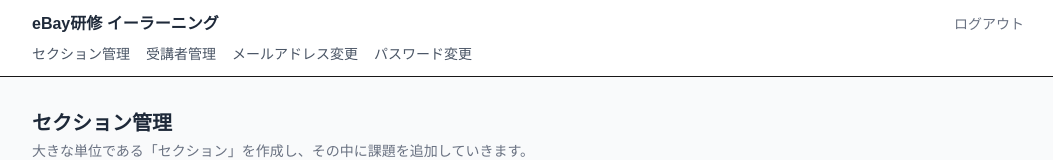
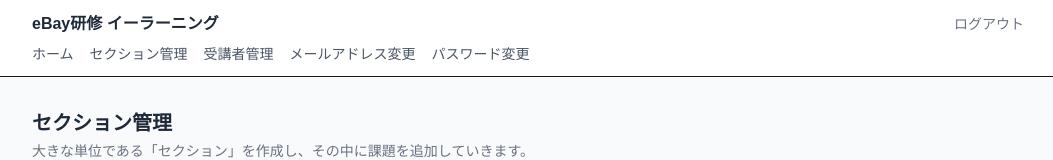
Before and after one commit to nekopath1201-blip/ebay-elearning-app, a Next.js app: page /admin/sections in a window 1280 px wide. Shown: the top 160 px of the page, without its empty margins (112-1165 px from the left). Built offline with nearby package versions, Linux system fonts and the light colour scheme; no server answers; the database is empty.

Commit message:
管理者ヘッダーに「ホーム」リンクを追加
受講者側にはすでにある「ホーム」リンクが管理者側になかったため、
ナビゲーションの先頭に追加した。

Co-Authored-By: Claude Sonnet 5 <noreply@anthropic.com>

```diff
--- a/src/app/admin/layout.tsx
+++ b/src/app/admin/layout.tsx
@@ -22,6 +22,9 @@ export default function AdminLayout({
           </div>
           <nav className="mt-2 flex flex-wrap gap-x-4 gap-y-1 text-sm">
             <Link href="/admin/sections" className="whitespace-nowrap text-gray-600 hover:text-brown-600">
+              ホーム
+            </Link>
+            <Link href="/admin/sections" className="whitespace-nowrap text-gray-600 hover:text-brown-600">
               セクション管理
             </Link>
             <Link href="/admin/students" className="whitespace-nowrap text-gray-600 hover:text-brown-600">
```
